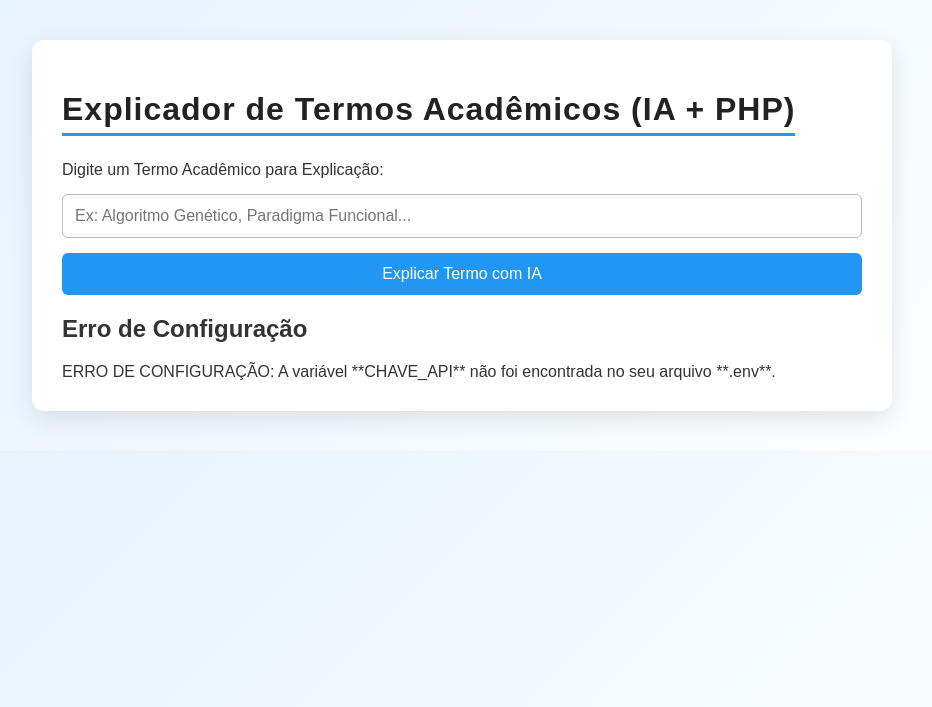
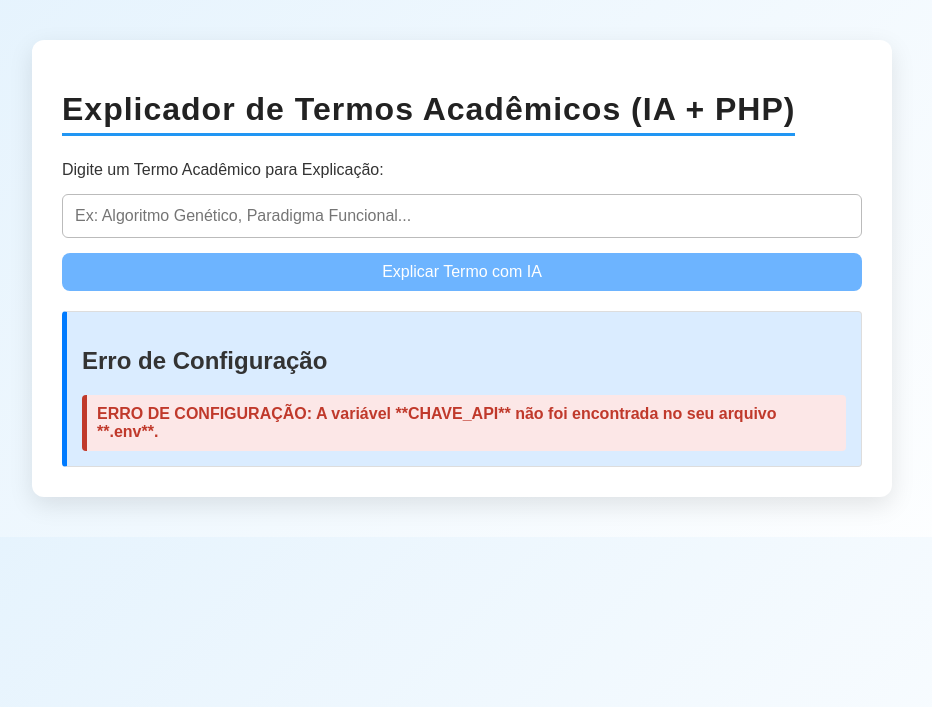
Before and after one commit to gabrielmr721-ui/gilmarterca, a PHP site: page / in a window 1280 px wide. Shown: the top 707 px of the page, without its empty margins (178-1110 px from the left). Run offline with PHP 8.4, Linux system fonts and the light colour scheme.

Commit message:
agora vai

```diff
--- a/style.css
+++ b/style.css
@@ -52,24 +52,45 @@ input[type="text"]:focus {
 }
 
 button {
-    background-color: #2196f3;
+    padding: 10px;
+    background-color: #6db4ff;
     color: white;
     border: none;
-    padding: 12px;
-    border-radius: 6px;
+    border-radius: 8px;
     cursor: pointer;
     font-size: 16px;
-    transition: background-color 0.2s, transform 0.2s;
 }
 
 button:hover {
-    background-color: #1976d2;
-    transform: scale(1.02);
+    background-color: #3094ff;
+    font-weight: 600;
+    box-shadow: 0 0 15px rgba(120, 185, 255, 0.8),
+                 0 0 5px rgba(255, 255, 255, 0.5);
 }
 
-footer {
-    text-align: center;
-    color: #777;
-    font-size: 14px;
-    margin-top: 30px;
+.resposta {
+    margin-top: 20px;
+    padding: 15px;
+    border: 1px solid #ddd;
+    border-left: 5px solid #007bff;
+    background-color: #daecff;
+    border-radius: 4px;
 }
+
+.erro {
+    color: #C0392B;
+    background-color: #fce7e7;
+    border: 1px solid #f0adad;
+    padding: 10px;
+    border-radius: 4px;
+    font-weight: 500;
+}
+
+.resposta .erro {
+    border: none;
+    background-color: #fce7e7;
+    border-left: 5px solid #C0392B;
+    padding: 10px;
+    margin: 10px 0 0 0;
+    font-weight: bold;
+}
```
